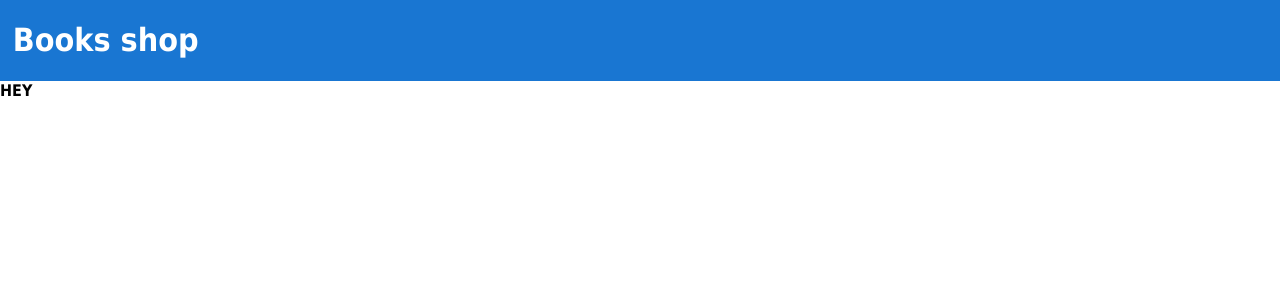
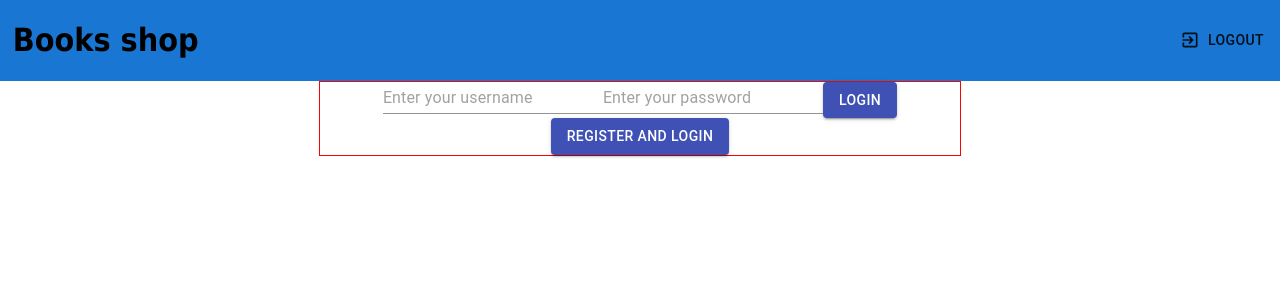
Before and after one commit to chen-ben-ami/book-app-frontend, a React (Create React App) app: page / in a window 1280 px wide. Shown: the top 300 px of the page. Built offline with nearby package versions, Linux system fonts and the light colour scheme.

Commit message:
login form

```diff
--- /dev/null
+++ b/src/API/interfaces.tsx
@@ -0,0 +1,4 @@
+export interface ILoginDetails {
+    username: string;
+    password: string;
+}
--- a/src/Components/AppIconButton.tsx
+++ b/src/Components/AppIconButton.tsx
@@ -17,9 +17,10 @@ interface IProps {
     variant: "contained" | "outlined" | undefined
 }
 const AppIconButton: React.FunctionComponent<IProps> = ({ text, icon, clickHandler, variant }) => {
-    return <StyledButton startIcon={icon} onClick={() => clickHandler()} variant={variant}>
+    return <StyledButton type={"submit"} startIcon={icon} onClick={() => clickHandler()} variant={variant}>
         {text}
     </StyledButton>;
 }
 
+
 export default AppIconButton
--- a/src/Containers/Login.tsx
+++ b/src/Containers/Login.tsx
@@ -2,16 +2,110 @@ import React from "react"
 import { Dispatch } from 'redux';
 import { useSelector, useDispatch } from 'react-redux';
 import { useHistory } from 'react-router-dom';
+import styled from 'styled-components';
+import TextField from '@material-ui/core/TextField';
+import { ILoginDetails } from "../API/interfaces";
+import Button from '@material-ui/core/Button';
 
+import { Formik } from 'formik';
+import * as Yup from 'yup';
+
+const StyledInput: any = styled(TextField)`
+    backgroundColor: 'white';
+    width: '50%';
+`
+
+const StyledDiv: any = styled.div`
+    display:flex;
+    flex-direction: column;
+    justify-content:center;
+    width:50%;
+    border:1px solid red;
+    text-align:center;
+`;
 
 const Login: React.FunctionComponent = () => {
     const dispatch: Dispatch = useDispatch();
     const history = useHistory();
+    const errorMessage = useSelector((state: any) => state.app.errorMessage);
+    const fieldRegex = /^[A-Za-z]+$/;
+
+
+    const SignupSchema = Yup.object().shape({
+        username: Yup.string()
+            .min(2, 'Username must be longer than 2 characters')
+            .max(20, 'Username is too Long!')
+            .matches(fieldRegex, "Only English letters")
+            .required('Required'),
+        password: Yup.string()
+            .min(2, 'Password must be longer than 2 characters')
+            .matches(fieldRegex, "Only English letters")
+            .max(20, "Password is too long!")
+            .required('Required'),
+    });
+
+    const form = () => (
+        <Formik
+            initialValues={{ isRegister: false, username: '', password: '' }}
+            // onSubmit={(values) => { handleLogin(values) }}
+            onSubmit={values => {
+                if (values.isRegister) {
+                    handleRegister(values.username,values.password)
+                } else {
+                    handleLogin(values.username,values.password)
+                }
+            }}
+            validationSchema={SignupSchema}
+        >
+            {({ errors, touched, handleChange, handleBlur, handleSubmit, setFieldValue, values }) => (
+                <form onSubmit={handleSubmit}>
+                    <StyledInput
+                        mode='outlined'
+                        onChange={handleChange('username')}
+                        onBlur={handleBlur('username')}
+                        value={values.username}
+                        placeholder="Enter your username"
+                    />
+                    {errors.username && touched.username ? (
+                        <p >{errors.username}</p>
+                    ) : null}
+                    <StyledInput
+                        mode='outlined'
+                        type="password"
+                        onChange={handleChange('password')}
+                        onBlur={handleBlur('password')}
+                        value={values.password}
+                        placeholder="Enter your password"
+                    />
+                    {errors.password && touched.password ? (
+                        <p >{errors.password}</p>
+                    ) : null}
+                    <Button variant="contained" color="primary" onClick={async () => {
+                        await setFieldValue('isRegister', false)
+                        handleSubmit();
+                    }} > Login </Button>
+                    <Button variant="contained" color="primary" onClick={async () => {
+                        await setFieldValue('isRegister', true)
+                        handleSubmit();
+                    }}> Register and Login </Button>
+                </form>
+            )}
+        </Formik>
+    );
+
+    const handleLogin = (username:string,password:string) => {
+        // dispatch(loginRequest(loginDetails));
+        console.log("log in")
+    }
+
+    const handleRegister = (username:string,password:string) => {
+        console.log("register")
+    }
 
     return (
-        <div style={{ width: '100%', height: '80%' }}>
-            HEY
-        </div>
+        <StyledDiv >
+            {form()}
+        </StyledDiv>
     );
 }
 
--- a/src/Containers/Navbar.tsx
+++ b/src/Containers/Navbar.tsx
@@ -5,8 +5,8 @@ import { Dispatch } from 'redux';
 import * as Routes from "../Lib/routes"
 import styled from 'styled-components';
 import ExitToAppIcon from '@material-ui/icons/ExitToApp';
+import AppIconButton from "../Components/AppIconButton";
 
-//dark mode color for header #333
 const StyledDiv: any = styled.div`
     display: flex;
     justify-content: center;
@@ -14,7 +14,7 @@ const StyledDiv: any = styled.div`
     align-content: center;
     flex-wrap:wrap;
     background-color: #1976d2 ;
-    color: white;
+    color: black;
     width: 100%;
 
 `;
@@ -24,29 +24,32 @@ const StyledTitle: any = styled.h1`
     margin-right: auto;
 `;
 
-// const StyledIconText: any = styled.p`
-//     display: flex;
-//     flex-direction: column;
-//     align-items: center;
-//     margin: 8px;
-// `;
+const StyledIconText: any = styled.p`
+    display: flex;
+    flex-direction: column;
+    align-items: center;
+    margin: 8px;
+`;
 
-// const StyledIconButton: any = styled(ExitToAppIcon)`
-//     align - items: center;
-//     margin: 8px;
-//     margin-right: 1%;
-// `;
+const StyledIconButton: any = styled(AppIconButton)`
+    align - items: center;
+    margin: 8px;
+    margin-right: 1%;
+`;
 
 const NavBar: React.FunctionComponent = () => {
     const history = useHistory();
     const dispatch: Dispatch = useDispatch();
 
+    const handleLogoutClicked = () => {
+        history.push(Routes.LOGIN)
+    }
     return (
         <StyledDiv>
             <StyledTitle>Books shop</StyledTitle>
-            {/* <StyledIconText>
-                <StyledIconButton clickHandler={() => changeThemeModeHandler()} text={""} icon={themeButton} variant={undefined} />
-            </StyledIconText> */}
+            <StyledIconText>
+                <StyledIconButton clickHandler={() => handleLogoutClicked()} text={"Logout"} icon={<ExitToAppIcon />} variant={undefined} />
+            </StyledIconText>
         </StyledDiv>
     );
 }
```
Also changed, not shown: package.json (+6 -1 lines), 1 other file (tests, documents, lock files or other folders).
